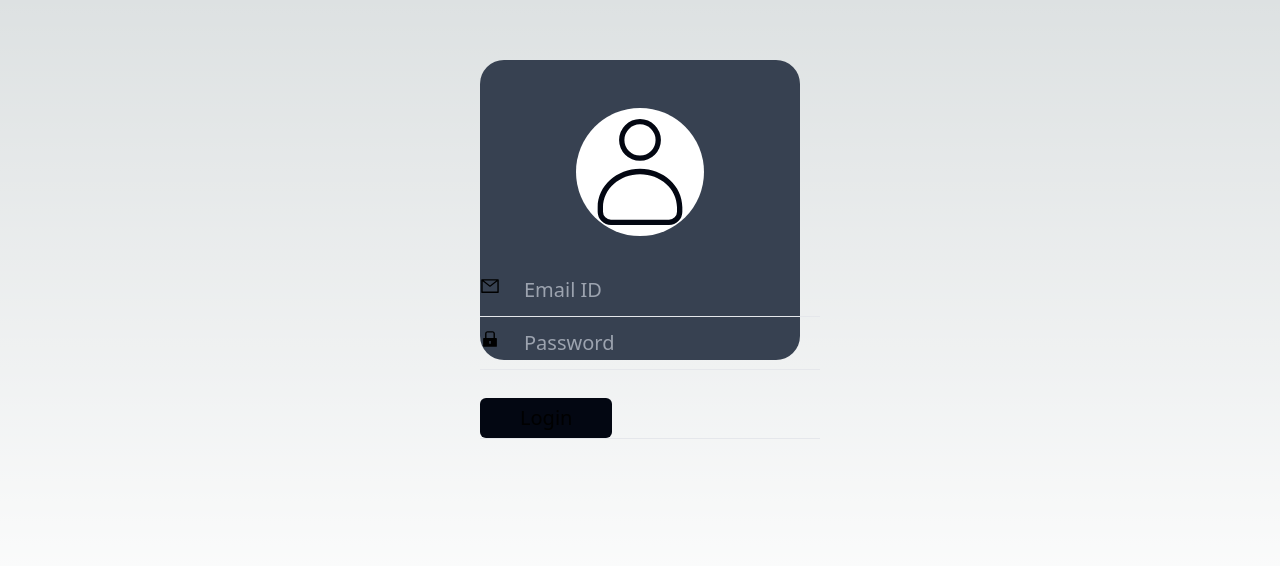
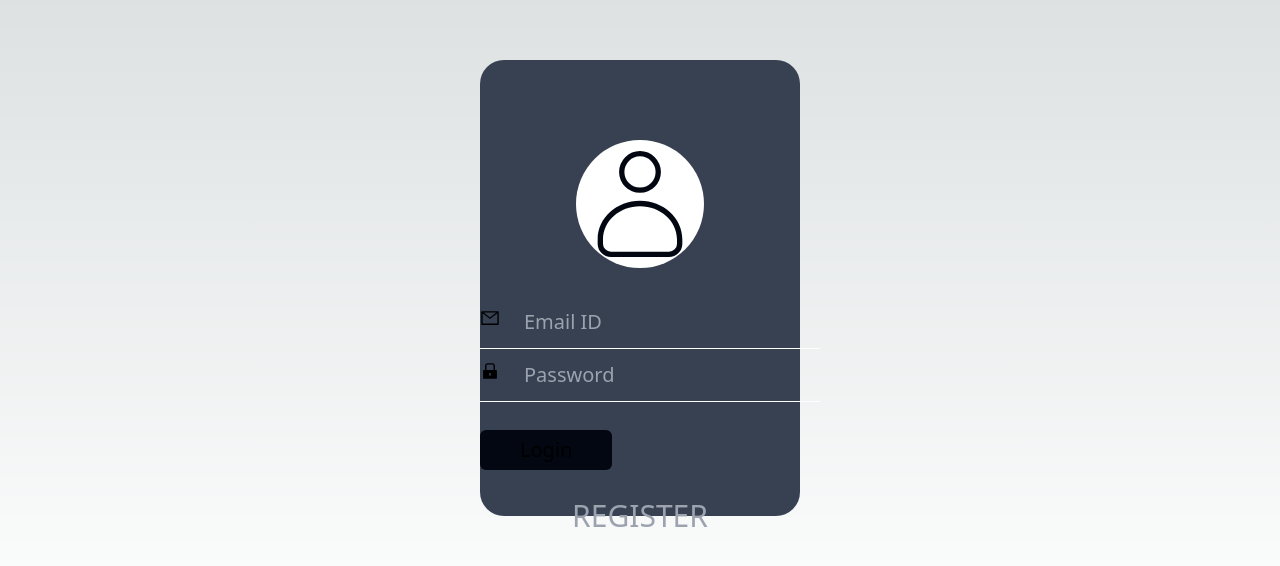
Before and after one commit to Pritesh-0/SEJP, a Next.js app: page /components/Login in a window 1280 px wide. Shown: the part 140-706 px from the top of the page. Built offline with nearby package versions, Linux system fonts and the light colour scheme.

Commit message:
login page finished

```diff
--- a/src/pages/components/Login.jsx
+++ b/src/pages/components/Login.jsx
@@ -3,23 +3,27 @@ import { AiOutlineMail, AiFillLock } from 'react-icons/ai'
 import { FaUser } from 'react-icons/fa'
 export default function Home(){
     return(
-        <div className='h-screen grid grid-rows-8 grid-cols-8 m-auto'>
-            <div className="bg-gray-700 row-start-3 col-start-4 row-span-3 col-span-2 flex flex-col text-xl rounded-3xl ">
-                <div><CiUser className='text-9xl bg-white text-gray-950 rounded-full mx-auto mt-12'/></div>
+        <div className='h-screen grid grid-rows-4 grid-cols-8 m-auto'>
+            <div className="bg-gray-700 row-start-2 col-start-4 col-span-2 row-span-4 flex flex-col text-xl rounded-3xl mb-36">
+                <div><CiUser className='text-9xl bg-white text-gray-950 rounded-full mx-auto mt-20  '/></div>
                 <form className='mx-auto mt-10'>
                 <div className='flex'>
                     <AiOutlineMail/>
-                    <input placeholder='Email ID' id='email' type='email' required className='bg-transparent ml-6'></input>
+                    <input placeholder='Email ID' id='email' type='email' required className='bg-transparent ml-6 '></input>
                 </div>
-                <hr className='my-3'></hr>
+                <div className='bg-white h-px my-3'></div>
                 <div className='flex'>
                     <AiFillLock/>
                     <input placeholder='Password' id='Password' type='password' required className='bg-transparent ml-6'></input>
                 </div>
-                <hr className='my-3'></hr>
+                <div className='bg-white h-px my-3'></div>
                 <button className='bg-gray-950 px-10 py-1.5 rounded-md mt-4 '>Login</button>
-                <hr className='bg-black '></hr>
+
                 </form>
+                <div className='bg-gray-950 my-3 h-3 w-full'></div>
+                <div className='text-3xl text-center text-gray-400 mt-1 cursor-pointer'>
+                    REGISTER
+                </div>
             </div>
         </div>
     )
```
